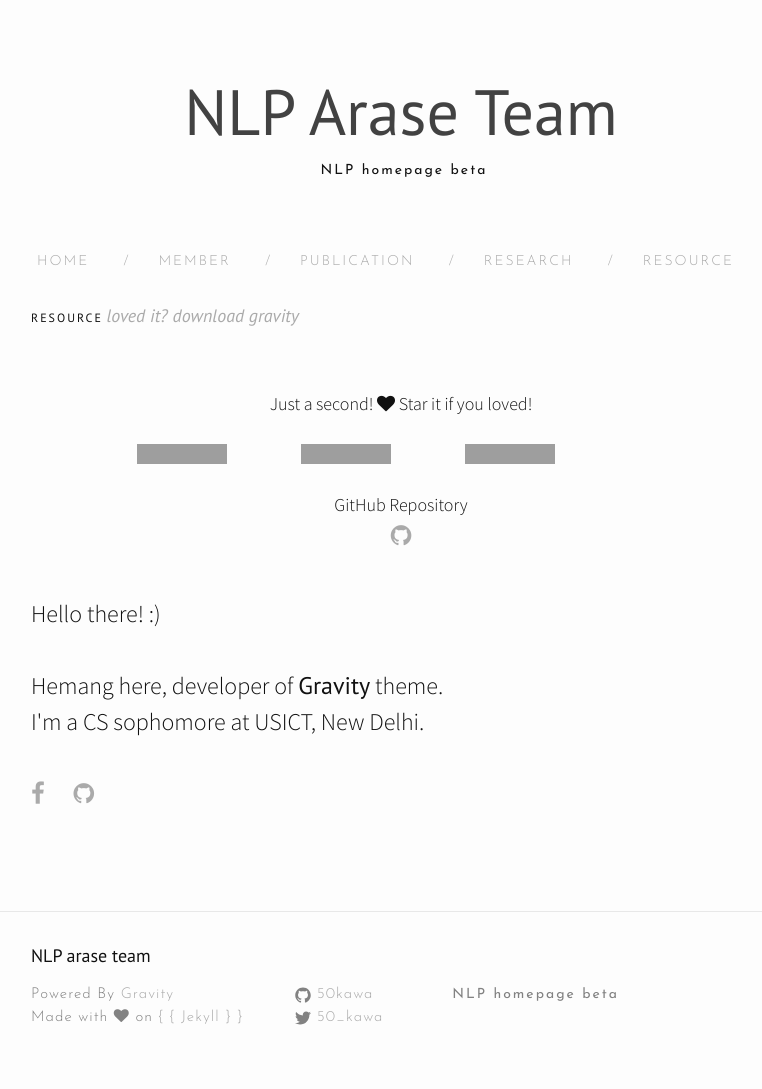
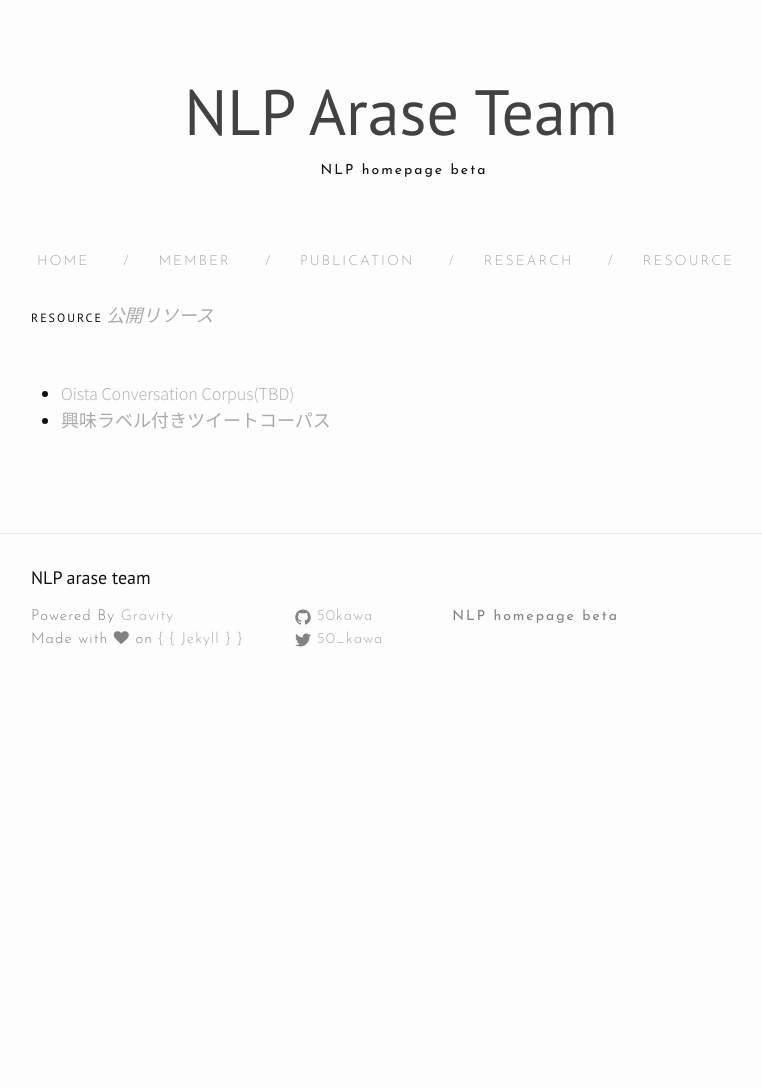
Before and after one commit to nlp-arase/nlp-arase.github.io, a Jekyll site: the page built from resource.md, in a window 1280 px wide. Shown: the whole page, without its empty margins (239-1001 px from the left). Built offline with Jekyll 4.4.1, drawn with Linux system fonts in a browser that asks for light colours; nearby versions of some CDN libraries; after the commit the page ends 900 px from its top, so only the background shows below that; grey boxes are pictures that could not be loaded.

Commit message:
update resource page

```diff
--- a/resource.md
+++ b/resource.md
@@ -3,30 +3,10 @@
 title: Resource
 permalink: /resource/
 
-tagline: "Loved it? Download Gravity"
+tagline: "公開リソース"
 ---
 
 <br>
 
-<div class="download">
-  <center>Just a second! <i class="fa fa-heart"></i> Star it if you loved!</center>
-  <br>
-<center>
-  <iframe src="https://ghbtns.com/github-btn.html?user=hemangsk&repo=gravity&type=star&count=true&size=large" frameborder="0" scrolling="0" width="160px" height="30px"></iframe>
-
-  <iframe src="https://ghbtns.com/github-btn.html?user=hemangsk&repo=gravity&type=fork&count=true&size=large" frameborder="0" scrolling="0" width="160px" height="30px"></iframe>
-
-  <iframe src="https://ghbtns.com/github-btn.html?user=hemangsk&type=follow&count=true&size=large" frameborder="0" scrolling="0" width="200px" height="30px"></iframe>
-</center>
-</div>
-<center>GitHub Repository
-<a href="http://github.com/hemangsk/Gravity"><p><i class="fa fa-github"></i></p></a>
-</center>
-<div class="intro"><br>
-  <p>
- Hello there! :) <BR><br>
- Hemang here, developer of <span class="small-site-title">Gravity</span> theme. <br>
- I'm a CS sophomore at USICT, New Delhi. <br><br>
- <a href="http://facebook.com/hemangkr"><i class="fa fa-facebook"></i></a> &nbsp; &nbsp; &nbsp;<a href="http://github.com/hemangsk"><i class="fa fa-github"></i></a>
- </p>
-</div>
+- [Oista Conversation Corpus(TBD)](https://github.com/50kawa)
+- [興味ラベル付きツイートコーパス](https://github.com/tanaka504/TweetCorpus_with_InterestLabel)
```
